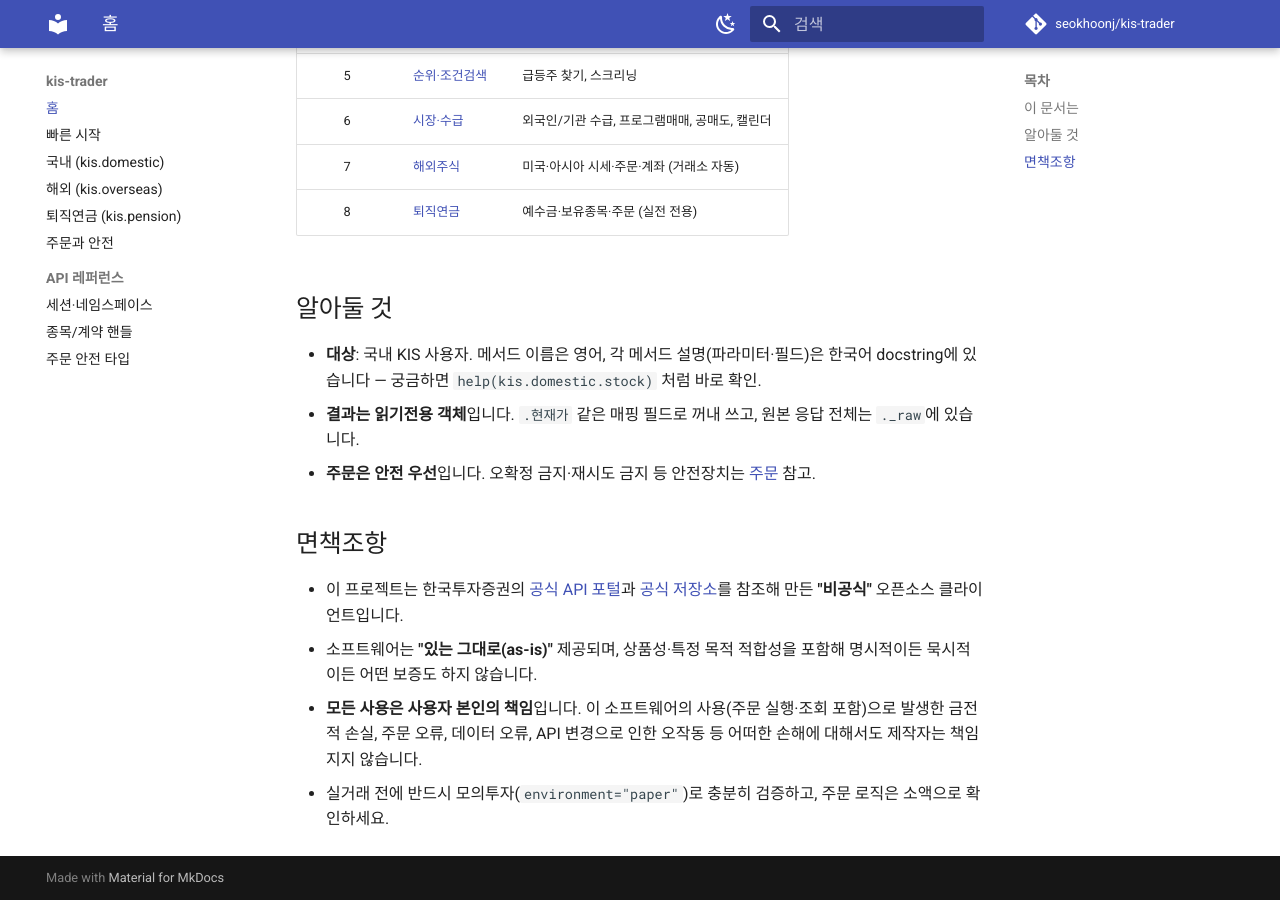
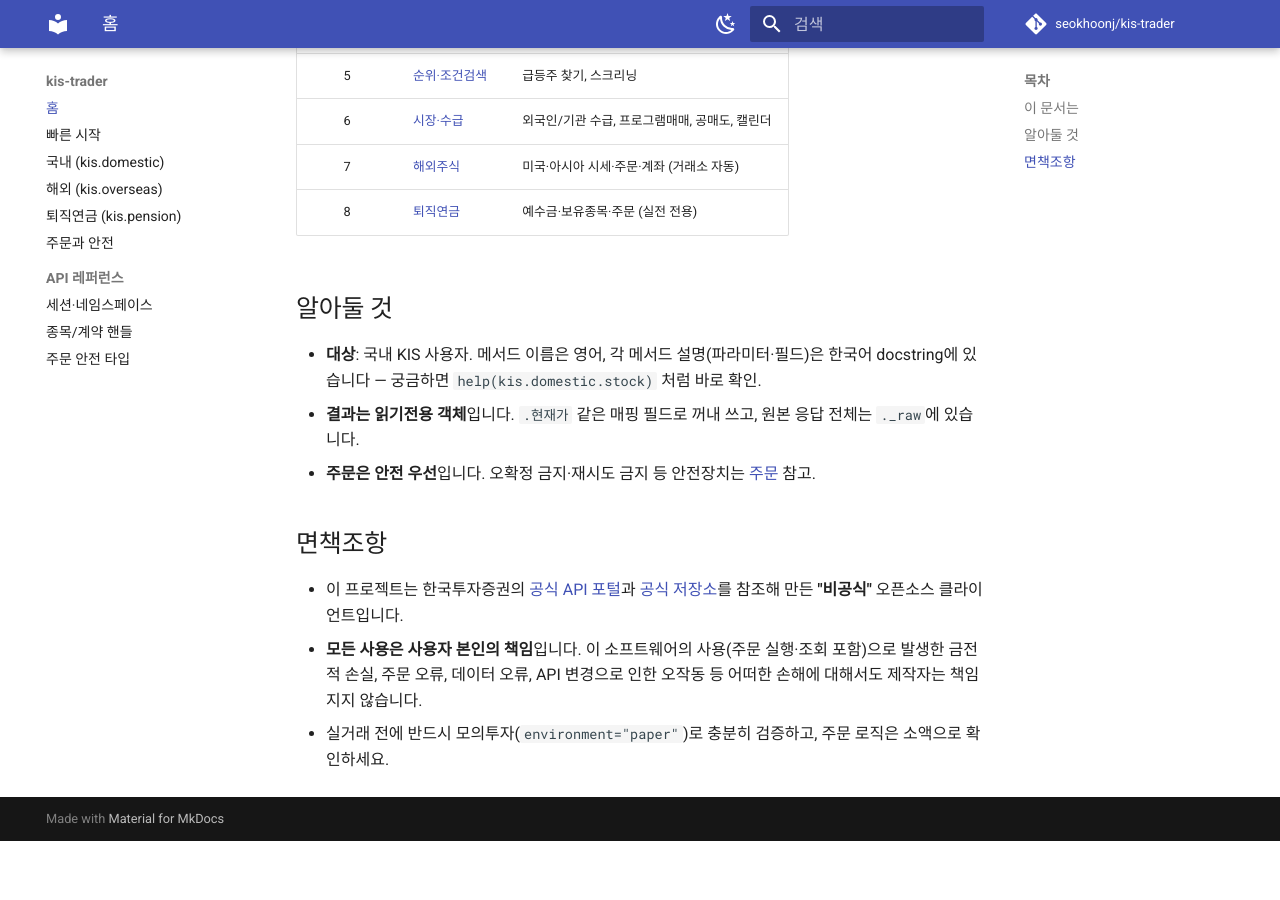
Before and after one commit to seokhoonj/kis-trader, an MkDocs documentation site: the page built from docs/index.md, in a window 1280 px wide and 900 px high, scrolled down 708 px. Built offline with MkDocs 1.6.1 and Material for MkDocs 9.7.7, drawn with Linux system fonts in a browser that asks for light colours; comment, search, counter and statistics services are not loaded; after the commit the page ends 1549 px from its top, so only the background shows below that.

Commit message:
docs: cite the KIS API portal and drop the license-duplicated warranty text

```diff
--- a/docs/index.md
+++ b/docs/index.md
@@ -39,8 +39,6 @@ kis.domestic.ranking.by_change(direction="gainers")  # 오늘 상승률 순위
 
 - 이 프로젝트는 한국투자증권의 [공식 API 포털](https://apiportal.koreainvestment.com/apiservice)과
   [공식 저장소](https://github.com/koreainvestment)를 참조해 만든 **"비공식"** 오픈소스 클라이언트입니다.
-- 소프트웨어는 **"있는 그대로(as-is)"** 제공되며, 상품성·특정 목적 적합성을 포함해 명시적이든 묵시적이든
-  어떤 보증도 하지 않습니다.
 - **모든 사용은 사용자 본인의 책임**입니다. 이 소프트웨어의 사용(주문 실행·조회 포함)으로 발생한 금전적
   손실, 주문 오류, 데이터 오류, API 변경으로 인한 오작동 등 어떠한 손해에 대해서도 제작자는
   책임지지 않습니다.
```
